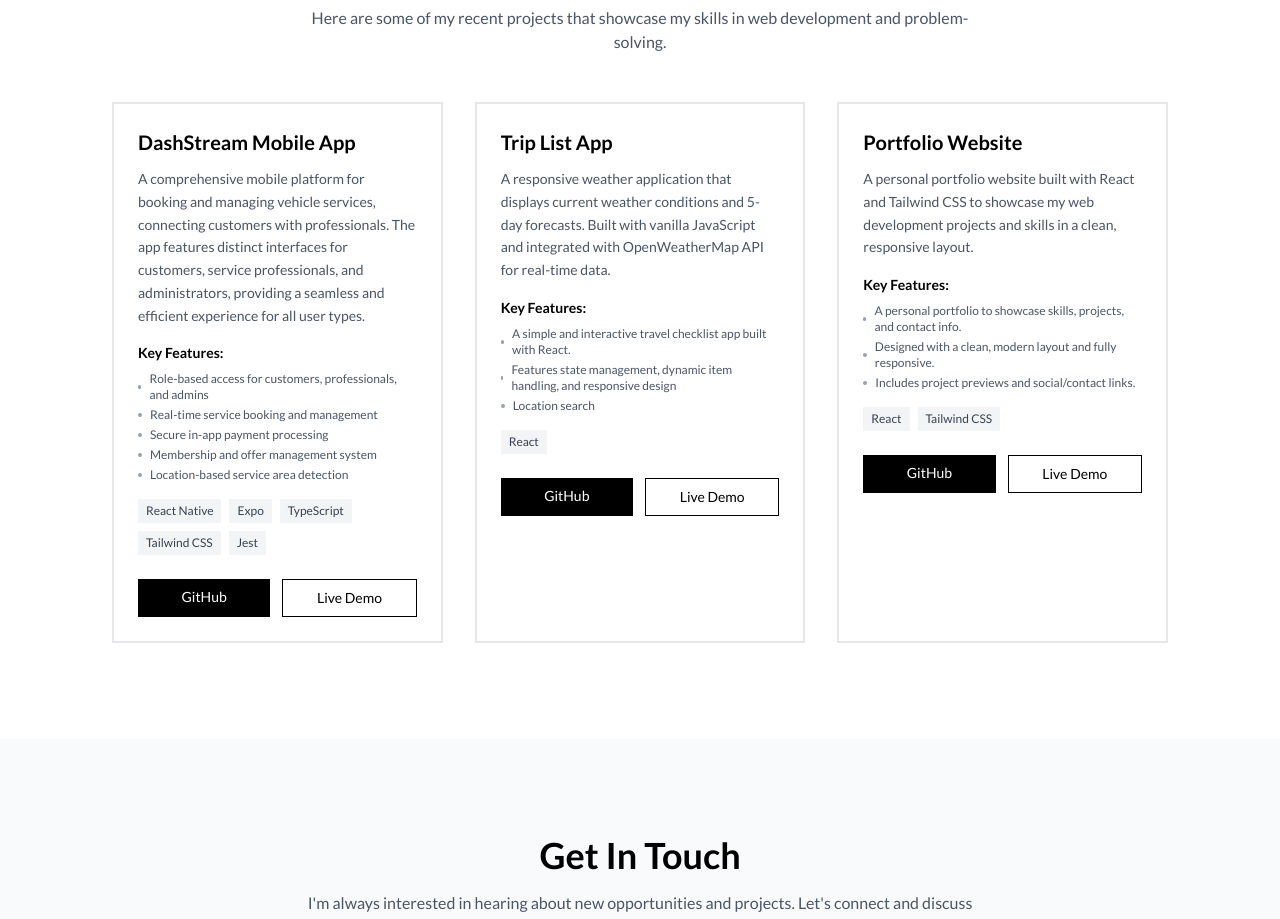
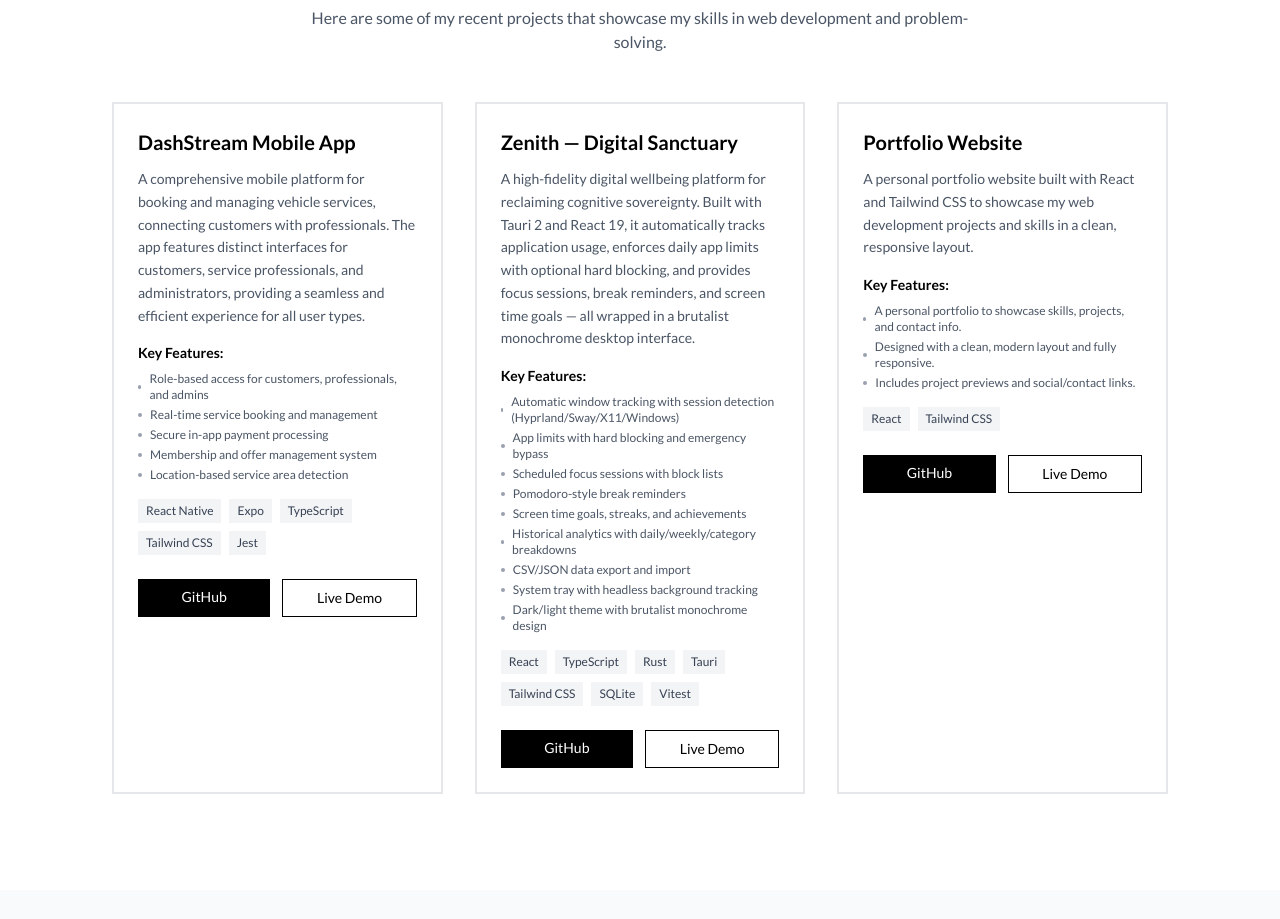
Before and after one commit to AzlanEh/Portfolio, a React (Vite) app in the folder apps/web/: page / in a window 1280 px wide. Shown: the part 1780-2699 px from the top of the page. Built offline with nearby package versions, Linux system fonts and the light colour scheme.

Commit message:
github ID added

```diff
--- a/apps/web/src/components/Footer.tsx
+++ b/apps/web/src/components/Footer.tsx
@@ -13,7 +13,7 @@ const Footer = () => {
 
           <div className="flex space-x-6">
             <a
-              href="https://github.com/AzlanEht"
+              href="https://github.com/AzlanEh"
               target="_blank"
               rel="noopener noreferrer"
               className="text-gray-600 hover:text-black transition-colors duration-300"
--- a/apps/web/src/components/Projects.tsx
+++ b/apps/web/src/components/Projects.tsx
@@ -22,25 +22,52 @@ const Projects = () => {
       ],
     },
     {
-      title: "Trip List App",
+      title: "Zenith — Digital Sanctuary",
       description:
-        "A responsive weather application that displays current weather conditions and 5-day forecasts. Built with vanilla JavaScript and integrated with OpenWeatherMap API for real-time data.",
-      technologies: ["React"],
-      githubLink: "https://github.com/azlaneh/travel-list",
-      liveLink: "https://azlan-duckanoo-1f2dca.netlify.app/",
+        "A high-fidelity digital wellbeing platform for reclaiming cognitive sovereignty. Built with Tauri 2 and React 19, it automatically tracks application usage, enforces daily app limits with optional hard blocking, and provides focus sessions, break reminders, and screen time goals — all wrapped in a brutalist monochrome desktop interface.",
+      technologies: [
+        "React",
+        "TypeScript",
+        "Rust",
+        "Tauri",
+        "Tailwind CSS",
+        "SQLite",
+        "Vitest",
+      ],
+      githubLink: "https://github.com/AzlanEh/zenith",
+      liveLink: "https://github.com/AzlanEh/zenith/releases",
       features: [
-        "A simple and interactive travel checklist app built with React.",
-        "Features state management, dynamic item handling, and responsive design",
-        "Location search",
+        "Automatic window tracking with session detection (Hyprland/Sway/X11/Windows)",
+        "App limits with hard blocking and emergency bypass",
+        "Scheduled focus sessions with block lists",
+        "Pomodoro-style break reminders",
+        "Screen time goals, streaks, and achievements",
+        "Historical analytics with daily/weekly/category breakdowns",
+        "CSV/JSON data export and import",
+        "System tray with headless background tracking",
+        "Dark/light theme with brutalist monochrome design",
       ],
     },
+    // {
+    //   title: "Trip List App",
+    //   description:
+    //     "A responsive weather application that displays current weather conditions and 5-day forecasts. Built with vanilla JavaScript and integrated with OpenWeatherMap API for real-time data.",
+    //   technologies: ["React"],
+    //   githubLink: "https://github.com/azlaneh/travel-list",
+    //   liveLink: "https://azlan-duckanoo-1f2dca.netlify.app/",
+    //   features: [
+    //     "A simple and interactive travel checklist app built with React.",
+    //     "Features state management, dynamic item handling, and responsive design",
+    //     "Location search",
+    //   ],
+    // },
     {
       title: "Portfolio Website",
       description:
         "A personal portfolio website built with React and Tailwind CSS to showcase my web development projects and skills in a clean, responsive layout.",
       technologies: ["React", "Tailwind CSS"],
       githubLink: "https://github.com/AzlanEh/Portfolio",
-      liveLink: "https://vercel.com/azlanehs-projects/azlan-portfolio",
+      liveLink: "https://portfolio-web-seven-blue.vercel.app/",
       features: [
         "A personal portfolio to showcase skills, projects, and contact info.",
         "Designed with a clean, modern layout and fully responsive.",
```
